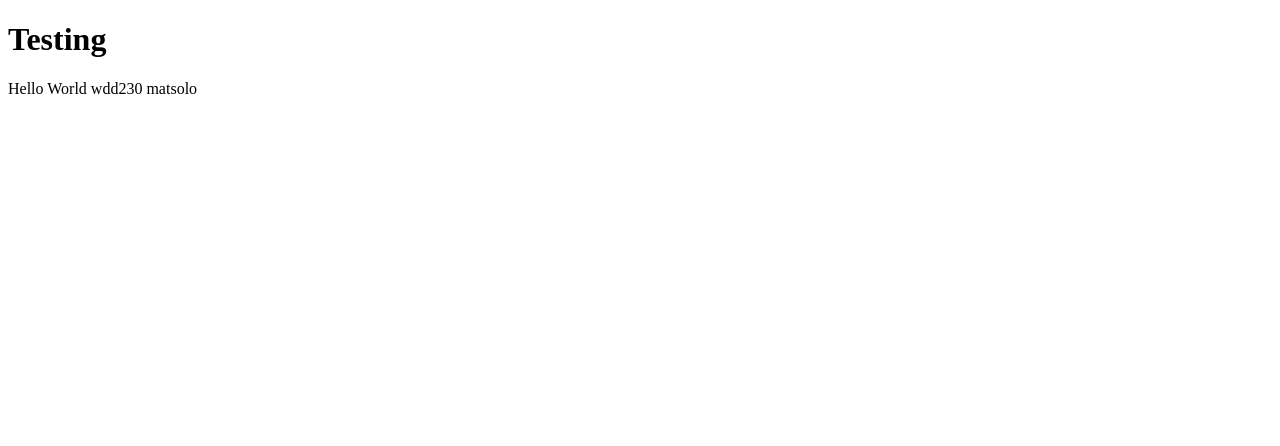
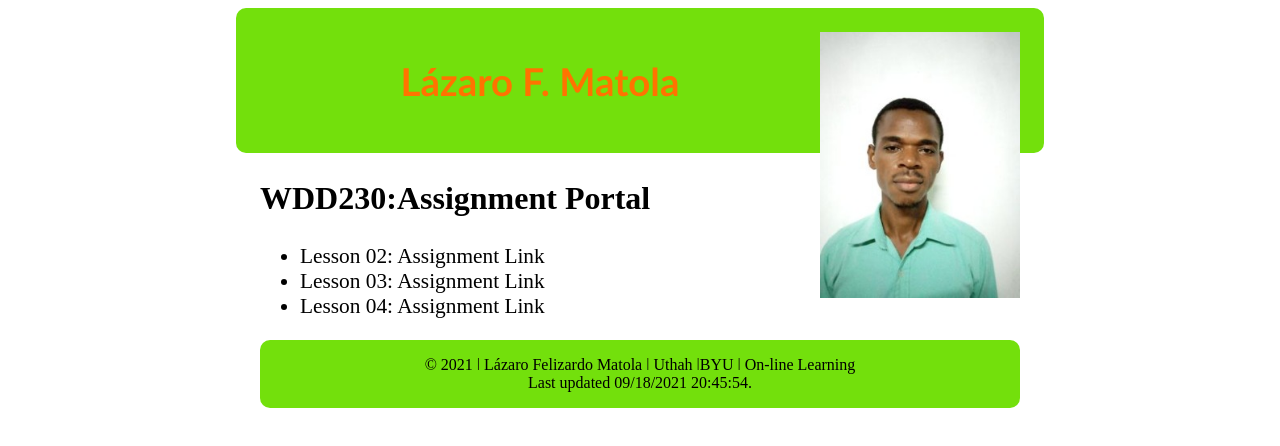
Before and after one commit to lmatola/WDD230, a plain HTML site: page index.html in a window 1280 px wide. Drawn offline with Linux system fonts and the light colour scheme.

Commit message:
Student Card

```diff
--- /dev/null
+++ b/css/styles.css
@@ -0,0 +1,49 @@
+body{
+    font-size: 16pt;
+}
+
+header, main, footer {
+    max-width: 760px;
+    margin: 0 auto;
+}
+
+header {
+
+    background-color: rgb(115, 224, 12);
+    padding: 1.5rem;
+    border-radius: 10px;
+}
+
+header img{
+    float: right;
+}
+
+header img {
+    width: 200px;
+    height: auto;
+}
+
+h1{
+    font-size: 2.4rem;
+    font-family: 'Gill Sans', 'Gill Sans MT', Calibri, 'Trebuchet MS', sans-serif;
+    color: rgb(255, 115, 0);
+    text-align: center;
+}
+
+footer {
+
+    background-color: rgb(115, 224, 12);
+    padding: 1.0rem;
+    border-radius: 10px;
+    font-size: 1.0rem;
+    }
+
+.copyright{
+    text-align: center;
+    margin: 0 auto;
+}
+
+p{
+text-align: center;
+margin: 0 auto;
+}
--- a/index.html
+++ b/index.html
@@ -3,11 +3,35 @@
 <head>
     <meta charset="UTF-8">
     <meta name="viewport" content="width=device-width, initial-scale=1.0">
-    <title>Test</title>
+    <title>Student Identification Card</title>
+	<link rel="stylesheet" href="css/styles.css">
+	<script defer src="js/dates.js"></script>
 </head>
+
 <body>
-<h1>Testing</h1>
-<footer>Hello World wdd230 matsolo</footer>
+
+	<header>
+		<img src="images/me.jpg" alt="My Image" width="120"/>
+		<h1>Lázaro F. Matola</h1>
+	</header>
+
+	<main>
+		<h2>WDD230:Assignment Portal</h2>
+		<ul>
+			<li>Lesson 02: Assignment Link</li>
+			<li>Lesson 03: Assignment Link</li>
+			<li>Lesson 04: Assignment Link</li>
+		</ul>
+	<main>
+	<footer>
+		<div class= "copyright"> &copy; <span id="copyrightyear"></span> ǀ Lázaro Felizardo Matola ǀ Uthah ǀBYU ǀ On-line Learning </div>
+
+		<p>Last updated <span id="modify"></span>.</p>
+		<script>
+			document.getElementById("modify").innerHTML = document.lastModified
+		</script>
+
+	</footer>
 
 </body>
 </html>
--- /dev/null
+++ b/js/dates.js
@@ -0,0 +1 @@
+document.querySelector("#copyrightyear").textContent =  new Date().getFullYear();
```
Also changed, not shown: images/me.jpg (added).
